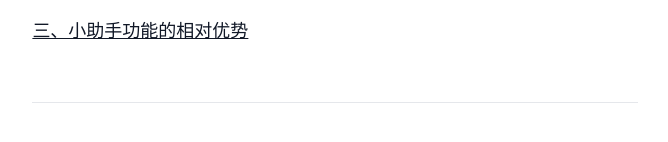
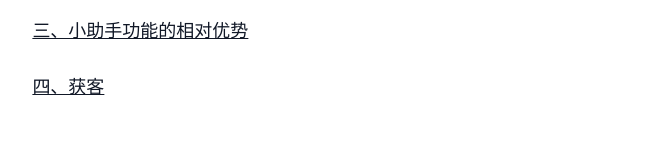
Before and after one commit to CanglongCl/i.daicanglong.top, an Astro site: page /blogs/gi-product-dismantle-1 in a window 1280 px wide. Shown: the part 658-800 px from the top of the page, without its empty margins (305-973 px from the left). Built offline with nearby package versions, Linux system fonts and the light colour scheme; Astro itself is replaced by a stand-in of ours.

Commit message:
fix content in gi dis 1

```diff
--- a/src/pages/blogs/gi-product-dismantle-1.md
+++ b/src/pages/blogs/gi-product-dismantle-1.md
@@ -13,6 +13,8 @@ pubDate: 2023年1月10日
 [二、小助手的核心功能拆解](/blogs/gi-product-dismantle-2)
 
 [三、小助手功能的相对优势](/blogs/gi-product-dismantle-3)
+
+[四、获客](/blogs/gi-product-dismantle-4)
 
 ---
 
```
